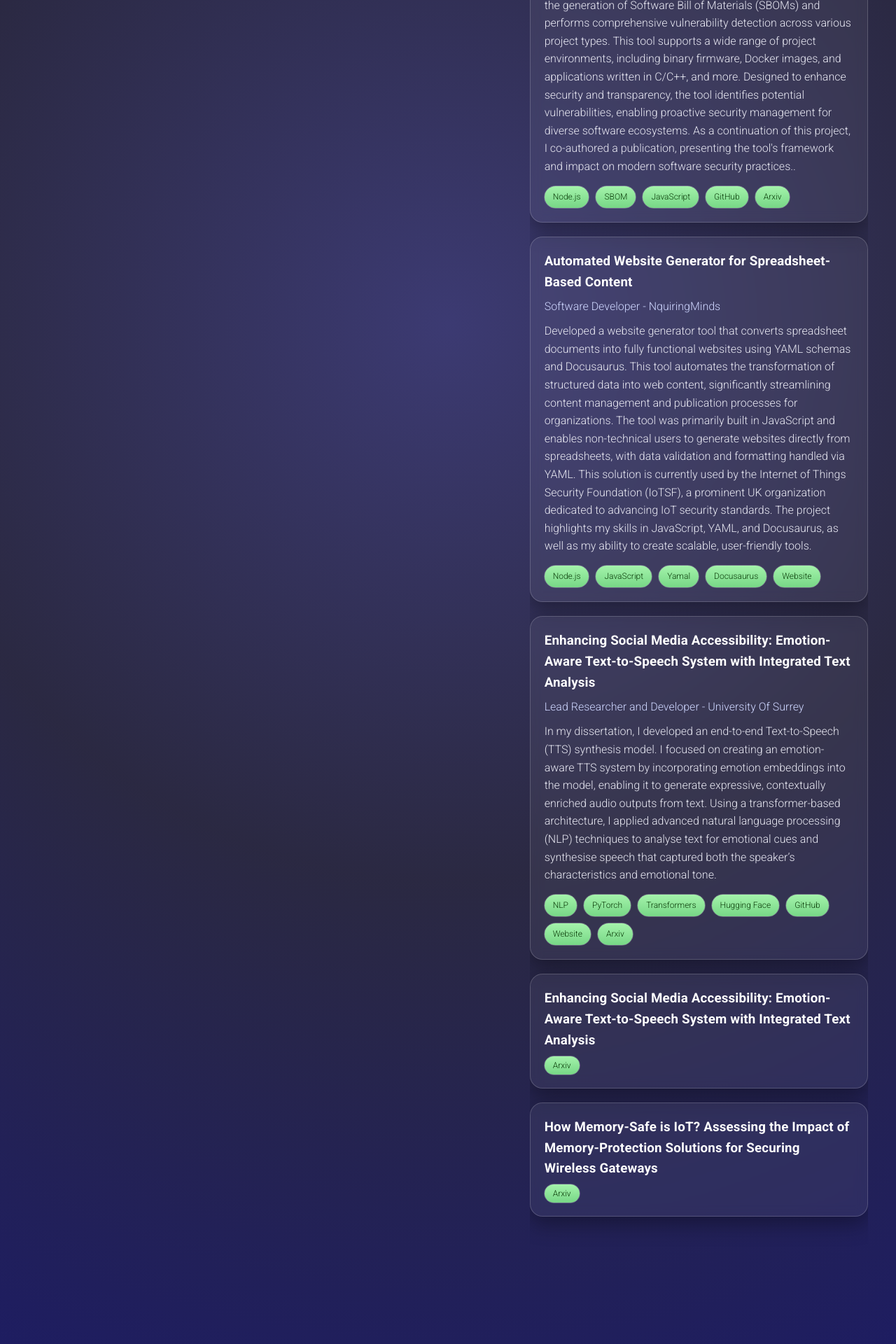
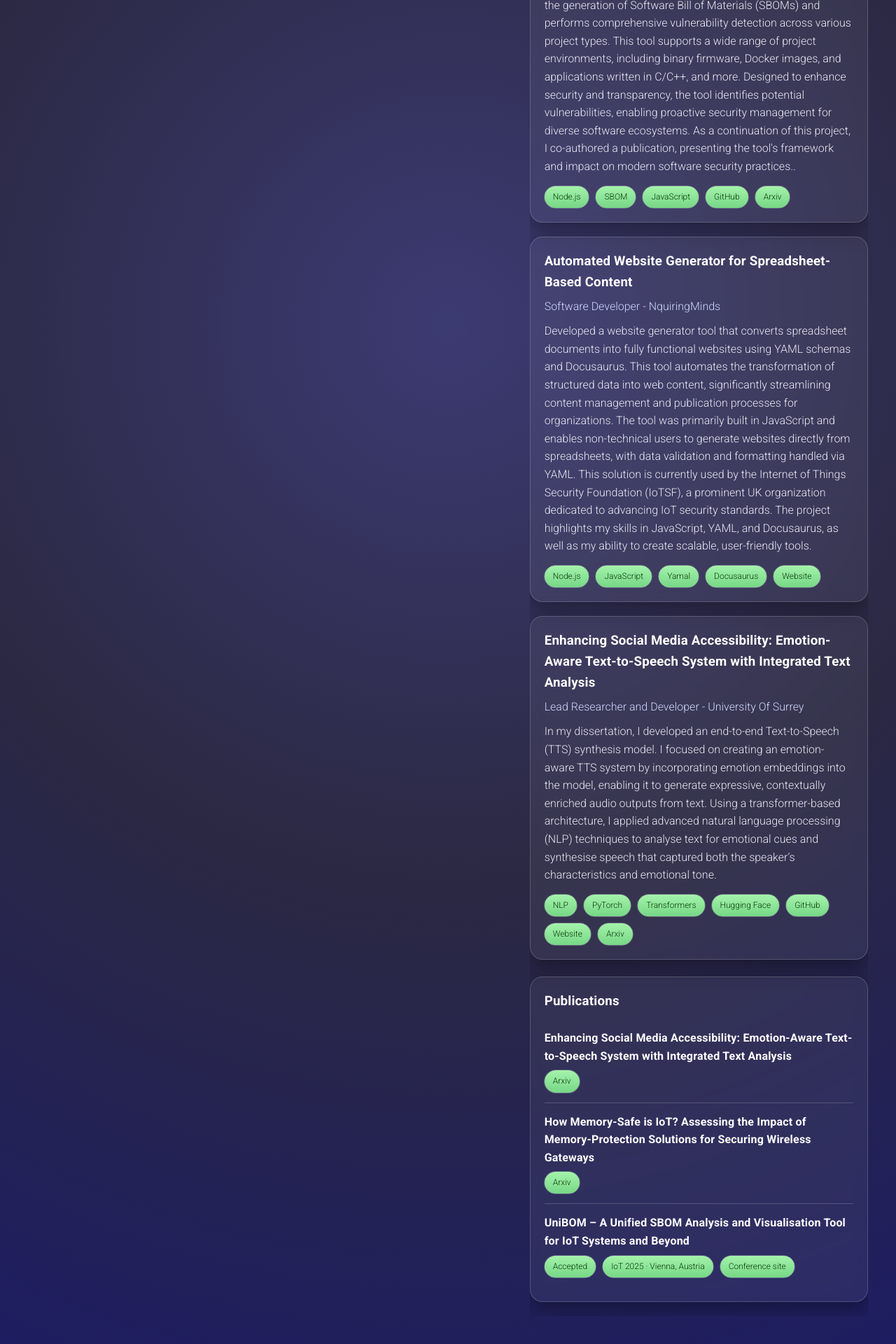
Before and after one commit to ionut-cmd/static-porto, a Jekyll site: the page built from index.md, in a window 1280 px wide. Shown: the part 993-2913 px from the top of the page at 70% size. Built offline with Jekyll 4.4.1, drawn with Linux system fonts in a browser that asks for light colours.

Commit message:
update publication section

```diff
--- a/_layouts/default.html
+++ b/_layouts/default.html
@@ -153,13 +153,42 @@
                     </div>
                 </section>
                 <section id="publications">
-                    <div class="portfolio-container">
-                        <h3>Enhancing Social Media Accessibility: Emotion-Aware Text-to-Speech System with Integrated Text Analysis</h3>
-                        <a href="https://arxiv.org/abs/2410.19199" target="_blank" class="tag">Arxiv</a>
-                    </div>
-                    <div class="portfolio-container">
-                        <h3>How Memory-Safe is IoT? Assessing the Impact of Memory-Protection Solutions for Securing Wireless Gateways</h3>
-                        <a href=" https://arxiv.org/abs/2411.01377" target="_blank" class="tag">Arxiv</a>
+                    <div class="portfolio-container publications-container">
+                        <h3 class="publications-title">Publications</h3>
+                        <ul class="pub-list">
+                            <li class="pub-item">
+                                <div class="pub-text">
+                                    <h4 class="pub-name">Enhancing Social Media Accessibility: Emotion-Aware Text-to-Speech System with
+                                        Integrated Text Analysis</h4>
+                                    <div class="pub-meta">
+                                        <a href="https://arxiv.org/abs/2410.19199" target="_blank" class="tag">Arxiv</a>
+                                    </div>
+                                </div>
+                            </li>
+
+                            <li class="pub-item">
+                                <div class="pub-text">
+                                    <h4 class="pub-name">How Memory-Safe is IoT? Assessing the Impact of Memory-Protection Solutions for
+                                        Securing Wireless Gateways</h4>
+                                    <div class="pub-meta">
+                                        <a href="https://arxiv.org/abs/2411.01377" target="_blank" class="tag">Arxiv</a>
+                                    </div>
+                                </div>
+                            </li>
+
+                            <li class="pub-item">
+                                <div class="pub-text">
+                                    <h4 class="pub-name">
+                                        UniBOM – A Unified SBOM Analysis and Visualisation Tool for IoT Systems and Beyond
+                                    </h4>
+                                    <div class="pub-meta">
+                                        <span class="tag">Accepted</span>
+                                        <span class="tag">IoT 2025 · Vienna, Austria</span>
+                                        <a href="https://iot-conference.org/iot2025/" target="_blank" class="tag">Conference site</a>
+                                    </div>
+                                </div>
+                            </li>
+                        </ul>
                     </div>
                 </section>
             </div>
--- a/assets/css/styles.css
+++ b/assets/css/styles.css
@@ -263,6 +263,52 @@ h3 {
     filter: brightness(1.07);
 }
 
+/* Publications  */
+.publications-container {
+    margin-top: 24px;
+    /* gentle spacing from previous section */
+}
+
+.publications-title {
+    font-weight: 700;
+    margin-bottom: 10px;
+}
+
+.pub-list {
+    list-style: none;
+    margin: 0;
+    padding: 0;
+}
+
+.pub-item {
+    padding: 14px 0;
+    border-top: 1px solid var(--glass-border);
+}
+
+.pub-item:first-child {
+    border-top: none;
+}
+
+.pub-name {
+    margin: 0 0 8px 0;
+    font-weight: 600;
+    color: #fff;
+    letter-spacing: 0.2px;
+}
+
+.pub-meta {
+    display: flex;
+    gap: 10px;
+    align-items: center;
+}
+
+/* Make titles a touch smaller on mobile to avoid wrapping too hard */
+@media (max-width: 600px) {
+    .pub-name {
+        font-size: 1rem;
+    }
+}
+
 /* =========================
    Responsive
    ========================= */
```
